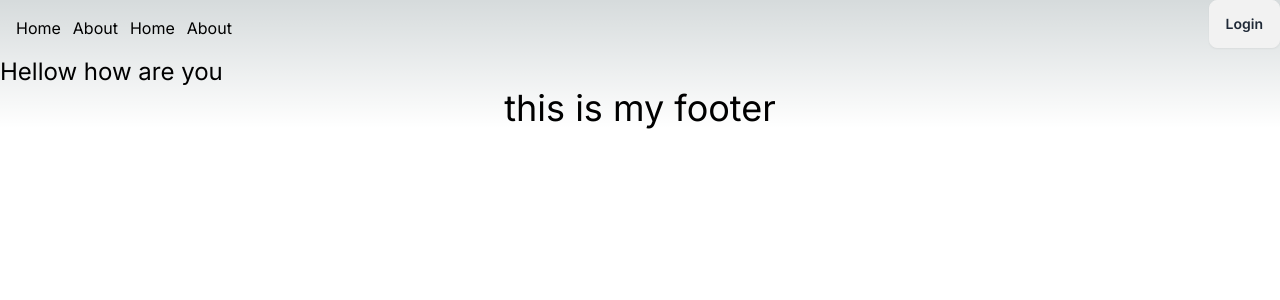
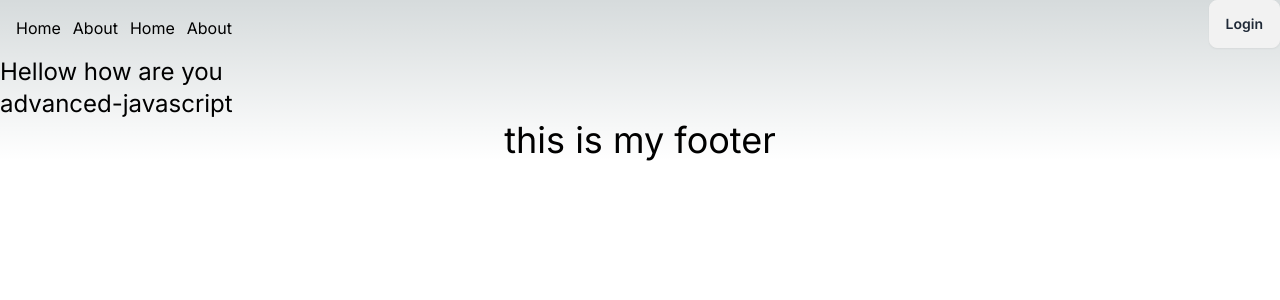
Before and after one commit to nafis200/next-js-1st, a Next.js app: page /blogs/advanced-javascript in a window 1280 px wide. Shown: the top 300 px of the page. Built offline with nearby package versions, Linux system fonts and the light colour scheme.

Commit message:
dynamic routinting

```diff
--- a/src/app/blogs/[slug]/page.jsx
+++ b/src/app/blogs/[slug]/page.jsx
@@ -2,10 +2,14 @@
 
 
 
-const page = () => {
+const page = ({params}) => {
+    // console.log(params)
+    console.log(params.slug)
+
     return (
         <div>
             <h2 className="text-2xl">Hellow how are you</h2>
+            <h2 className="text-2xl">{params.slug}</h2>
         </div>
     );
 };
```
